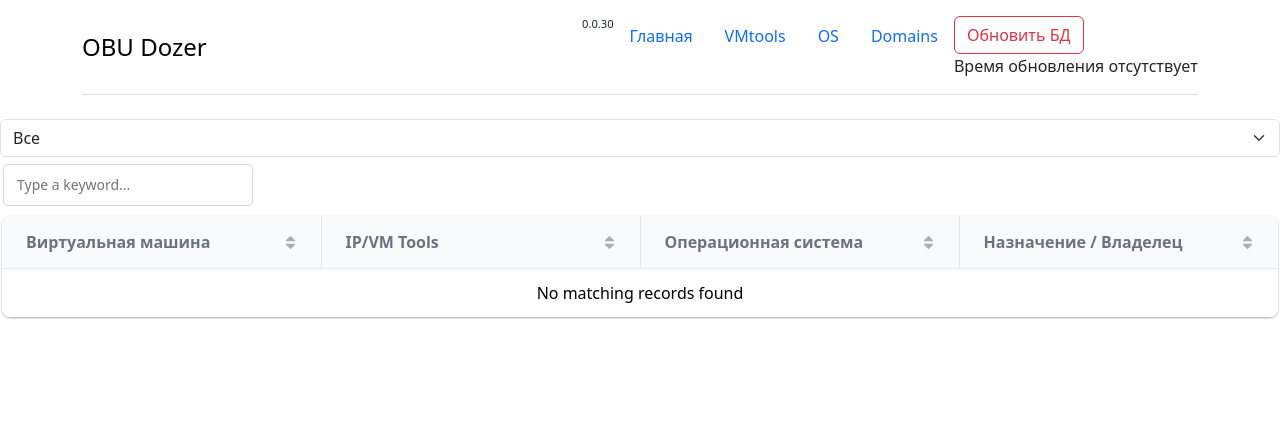
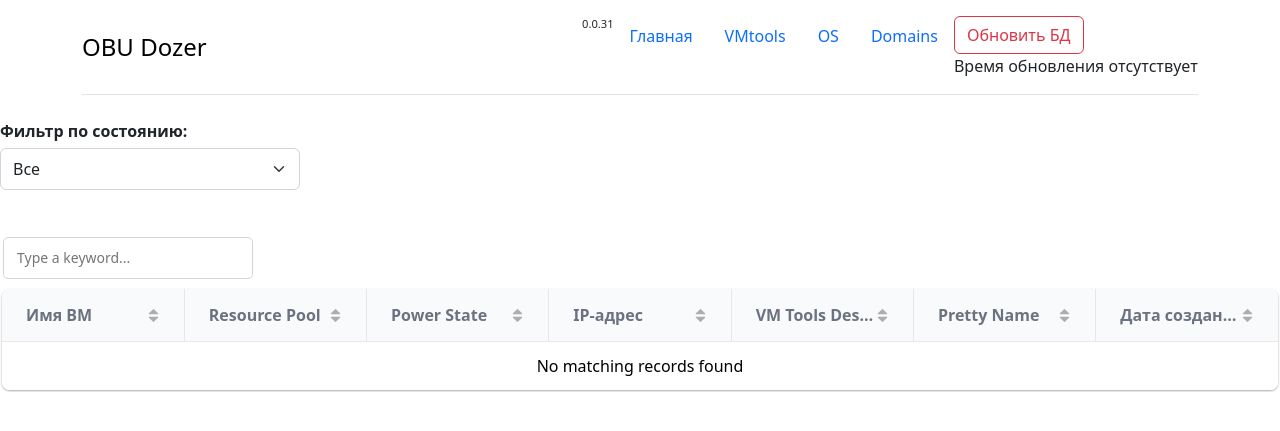
Before and after one commit to Braminn/obudozer, a Django app: page / in a window 1280 px wide. Shown: the top 431 px of the page. Run offline with Django 4.2, Linux system fonts and the light colour scheme; data that the repository does not hold is empty; some libraries are stand-ins or nearby versions.

Commit message:
0.0.31 Добавлено поле Дата создания ВМ и изменени index.html

```diff
--- a/dozer/vmconnectapp/models.py
+++ b/dozer/vmconnectapp/models.py
@@ -19,6 +19,7 @@ class Vms(models.Model):
     bitness = models.CharField(max_length=150, null=True)
     cms = models.CharField(max_length=150, null=True)
     owner = models.CharField(max_length=150, null=True)
+    creation_date = models.DateTimeField(null=True, blank=True)
 
     def __str__(self):
         return str(self.name)
--- a/dozer/vmconnectapp/templates/vmconnectapp/base.html
+++ b/dozer/vmconnectapp/templates/vmconnectapp/base.html
@@ -26,7 +26,7 @@
         <a href="/" class="d-flex align-items-center mb-3 mb-md-0 me-md-auto link-body-emphasis text-decoration-none">
             <span class="fs-4">OBU Dozer</span><br>
         </a>
-        <span style="font-size: 70%">0.0.30           </span>
+        <span style="font-size: 70%">0.0.31           </span>
         <ul class="nav nav-pills">
             <li class="nav-item"><a href="/" class="nav-link">Главная</a></li>
             <li class="nav-item"><a href="/vmtools" class="nav-link">VMtools</a></li>
--- a/dozer/vmconnectapp/templates/vmconnectapp/index.html
+++ b/dozer/vmconnectapp/templates/vmconnectapp/index.html
@@ -2,114 +2,103 @@
 
 {% block content %}
 
-<select id="filter-powerState" class="form-select" aria-label="Default select example">
-    <option value="">Все</option>
-    <option value="poweredOn">Включенные</option>
-    <option value="poweredOff">Выключенные</option>
-</select>
+<div class="filter-container">
+    <label for="filter-powerState" class="form-label">Фильтр по состоянию:</label>
+    <select id="filter-powerState" class="form-select" aria-label="Фильтр по состоянию ВМ">
+        <option value="">Все</option>
+        <option value="poweredOn">Включенные</option>
+        <option value="poweredOff">Выключенные</option>
+    </select>
+</div>
 <div id="table-container"></div>
+
+<style>
+    .filter-container {
+        margin-bottom: 20px;
+        max-width: 300px; /* Ограничиваем ширину фильтра */
+    }
+    .form-label {
+        font-weight: bold;
+        margin-bottom: 5px;
+        display: block; /* Для размещения над select */
+    }
+    .form-select {
+        padding: 8px 12px; /* Увеличиваем отступы внутри */
+        border-radius: 6px; /* Скругляем углы */
+        border: 1px solid #ced4da; /* Стандартная граница Bootstrap */
+        background-color: #fff; /* Белый фон */
+        transition: border-color 0.2s ease-in-out; /* Плавный переход для фокуса */
+    }
+    .form-select:focus {
+        border-color: #007bff; /* Цвет границы при фокусе */
+        box-shadow: 0 0 5px rgba(0, 123, 255, 0.5); /* Легкая тень */
+        outline: none; /* Убираем стандартный outline */
+    }
+    /* Стили для Grid.js таблицы (опционально) */
+    .gridjs-container {
+        margin-top: 20px;
+    }
+    .gridjs-table {
+        width: 100%;
+        border-collapse: collapse;
+    }
+    .gridjs-th, .gridjs-td {
+        padding: 10px;
+        border: 1px solid #dee2e6; /* Границы ячеек как в Bootstrap */
+    }
+    .gridjs-th {
+        background-color: #f8f9fa; /* Светлый фон для заголовков */
+        font-weight: bold;
+    }
+</style>
 
 <script>
     document.addEventListener("DOMContentLoaded", function () {
+        let originalData;
+        let grid;
+
         fetch('api/v1/data')
             .then(response => response.json())
             .then(data => {
-                new gridjs.Grid({
+                console.log('Данные с бэкенда:', data);
+                originalData = data.data;
+
+                grid = new gridjs.Grid({
                     columns: [
-                        { id: "id", name: "ID", hidden: true }, // Скрытый ID
+                        { id: "name", name: "Имя ВМ" },
+                        { id: "resourcePool", name: "Resource Pool" },
+                        { id: "powerState", name: "Power State" },
+                        { id: "ipAdress", name: "IP-адрес" },
+                        { id: "vmtoolsdescription", name: "VM Tools Description" },
+                        { id: "prettyName", name: "Pretty Name" },
                         {
-                            name: "Виртуальная машина",
-                            formatter: (cell, row) => gridjs.html(`
-                                <div>
-                                    <strong contenteditable="true"
-                                            onBlur="updateData(event, '${row.cells[0].data}', 'name')">${row.cells[1].data}</strong> <br>
-                                    <small>${row.cells[2].data}</small> <br>
-                                    <small>${row.cells[3].data}</small>
-                                </div>
-                            `)
-                        },
-                        { id: "resourcePool", name: "Resource Pool", hidden: true },
-                        { id: "powerState", name: "Power State", hidden: true },
-                        {
-                            name: "IP/VM Tools",
-                            formatter: (cell, row) => gridjs.html(`
-                                <div>
-                                    <strong>${row.cells[4].data}</strong> <br>
-                                    <small>${row.cells[5].data}</small> <br>
-                                    <small>${row.cells[6].data}</small>
-                                </div>
-                            `)
-                        },
-                        { id: "ipAdress", name: "ipAdress", hidden: true },
-                        { id: "toolsStatus", name: "toolsStatus", hidden: true },
-                        { id: "vmtoolsdescription", name: "vmtoolsdescription", hidden: true },
-                        {
-                            name: "Операционная система",
-                            formatter: (cell, row) => gridjs.html(`
-                                <div>
-                                    <strong>${row.cells[7].data}</strong> <br>
-                                    <small>${row.cells[8].data} / ${row.cells[9].data}</small> <br>
-                                    <small>${row.cells[10].data}</small>
-                                </div>
-                            `)
-                        },
-                        { id: "prettyName", name: "prettyName", hidden: true },
-                        { id: "familyName", name: "familyName", hidden: true },
-                        { id: "bitness", name: "bitness", hidden: true },
-                        { id: "kernelVersion", name: "kernelVersion", hidden: true },
-                        {
-                            name: "Назначение / Владелец",
-                            formatter: (cell, row) => gridjs.html(`
-                                <div>
-                                    <strong contenteditable="true"
-                                            onBlur="updateData(event, '${row.cells[0].data}', 'owner')">${row.cells[11].data}</strong> <br>
-                                    <strong contenteditable="true"
-                                            onBlur="updateData(event, '${row.cells[0].data}', 'cms')">${row.cells[12].data}</strong> <br>
-                                </div>
-                            `)
-                        },
-                        { id: "owner", name: "owner", hidden: true },
-                        { id: "cms", name: "cms", hidden: true },
+                            id: "creation_date",
+                            name: "Дата создания",
+                            formatter: (cell) => {
+                                if (cell) {
+                                    const d = new Date(cell);
+                                    return `${String(d.getDate()).padStart(2, '0')}-${String(d.getMonth() + 1).padStart(2, '0')}-${d.getFullYear()}`;
+                                }
+                                return '-';
+                            }
+                        }
                     ],
-                    data: data.data.map(vm => [
-                        vm.id,                  // 0
-                        vm.name,                // 1
-                        vm.resourcePool,        // 2
-                        vm.powerState,          // 3
-                        vm.ipAdress,            // 4
-                        vm.toolsStatus,         // 5
-                        vm.vmtoolsdescription,  // 6
-                        vm.prettyName,          // 7
-                        vm.familyName,          // 8
-                        vm.bitness,             // 9
-                        vm.kernelVersion,       // 10
-                        vm.owner,               // 11
-                        vm.cms,                 // 12
-                    ]),
+                    data: originalData,
                     search: true,
                     sort: true,
                 }).render(document.getElementById("table-container"));
-            });
+
+                // Фильтр по powerState
+                document.getElementById('filter-powerState').addEventListener('change', function () {
+                    const filterValue = this.value;
+                    const filteredData = filterValue
+                        ? originalData.filter(vm => vm.powerState === filterValue)
+                        : originalData;
+                    grid.updateConfig({ data: filteredData }).forceRender();
+                });
+            })
+            .catch(error => console.error('Ошибка загрузки данных:', error));
     });
-
-    function updateData(event, id, field) {
-        let newValue = event.target.innerText;
-        fetch(`api/v1/data/update/`, {
-            method: "POST",
-            headers: { "Content-Type": "application/json", "X-CSRFToken": getCSRFToken() },
-            body: JSON.stringify({ id: id, field: field, value: newValue })
-        }).then(response => response.json())
-          .then(data => console.log(data))
-          .catch(error => console.error("Ошибка обновления:", error));
-    }
-
-    function getCSRFToken() {
-        return document.cookie.split('; ')
-            .find(row => row.startsWith('csrftoken'))
-            ?.split('=')[1];
-    }
 </script>
 
-
-
 {% endblock content %}
--- a/dozer/vmconnectapp/vconnect.py
+++ b/dozer/vmconnectapp/vconnect.py
@@ -151,6 +151,7 @@ def fetch_vcenter_data():
                 "kernelVersion": guest_details["kernelVersion"],
                 "bitness": guest_details["bitness"],
                 "cms": get_custom_field(vm, "cms"),
+                "creationDate": vm.config.createDate if getattr(vm.config, 'createDate', None) else None,
             }
         elif isinstance(vm, vim.ResourcePool):
             resource_pools[vm.name] = {
@@ -198,6 +199,7 @@ def save_vms_to_db(vms):
                     kernelVersion=vm_data.get("kernelVersion"),
                     bitness=vm_data.get("bitness"),
                     cms=vm_data.get("cms"),
+                    creation_date=vm_data.get("creationDate"),
                 )
         print("Данные успешно сохранены в базу данных.")
     except ImportError as e:
--- a/dozer/vmconnectapp/views.py
+++ b/dozer/vmconnectapp/views.py
@@ -48,6 +48,7 @@ def vms_data(request):
         'kernelVersion',
         'owner',
         'cms',
+        'creation_date',
     ))
     return JsonResponse({'data': data})
 
```
Also changed, not shown: dozer/vmconnectapp/migrations/0013_vms_creation_date.py (added).
